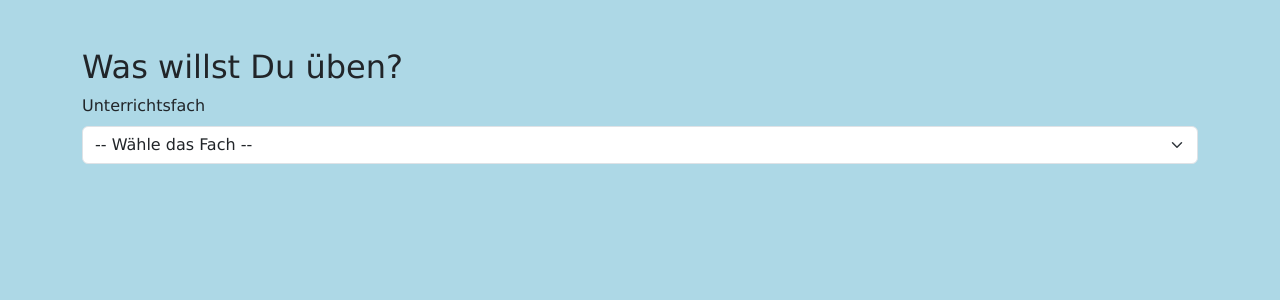
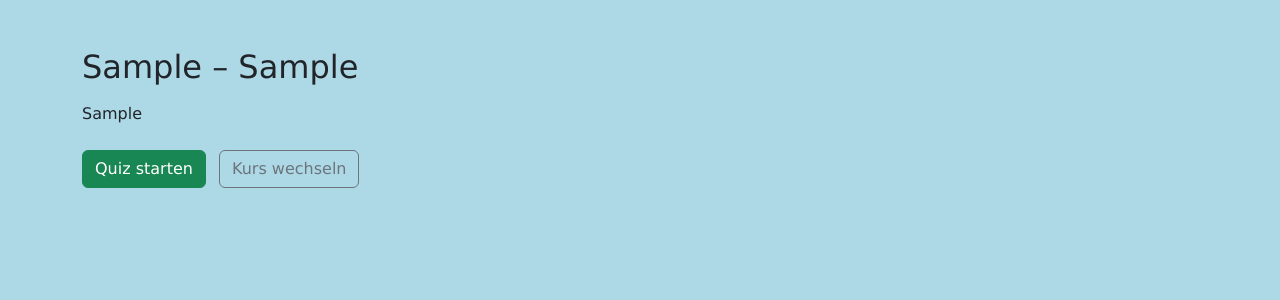
Before and after one commit to UweHMaier/myx2025, a Django app: template myx_stud/templates/kurs.html in a window 1280 px wide. Shown: the part 69-369 px from the top of the page. Run offline with Django 5.2, Linux system fonts and the light colour scheme; tables that the repository leaves empty hold one stand-in row (values such as "Sample post"); the template is opened without the code that fills it: values that come from a table or form of the project are taken from there, most other values are stand-ins (such as "Sample title", 1, 10 or a date in 2020).

Commit message:
neue Bezeichnungen und Datenbank

```diff
--- a/myx_stud/models.py
+++ b/myx_stud/models.py
@@ -1,9 +1,23 @@
 from django.db import models
 import uuid
-from datetime import date
 
 
-# Create your models here.
+# Tabelle für die Kurse
+class Kurse(models.Model):
+    # Primärschlüssel als UUID
+    id = models.UUIDField(primary_key=True, default=uuid.uuid4, editable=False)
+    # automatisch beim Anlegen gesetzt (Datum + Uhrzeit)
+    created_at = models.DateTimeField(auto_now_add=True)
+    fach = models.CharField(max_length=200,verbose_name="Fach")
+    kurs = models.CharField(max_length=200, verbose_name="Kurs")
+    intro = models.TextField(blank=True)
+
+    def __str__(self):
+        return f"{self.fach} – {self.kurs}"
+
+
+
+# Tabelle für die Übungsaufgaben
 class QuizQuestion(models.Model):
     # Primärschlüssel als UUID
 
@@ -17,8 +31,9 @@
     # automatisch beim Anlegen gesetzt (Datum + Uhrzeit)
     created_at = models.DateTimeField(auto_now_add=True)
     title = models.CharField(max_length=200)
-    topic = models.CharField(max_length=200)
-    goal = models.CharField(max_length=200)
+    fach = models.CharField(max_length=200,verbose_name="Fach")
+    kurs = models.CharField(max_length=200, verbose_name="Kurs")
+    level = models.CharField(max_length=200, verbose_name="Level")
     text = models.CharField(max_length=1000, blank=True)
     image = models.ImageField(upload_to='quiz_images/', blank=True, null=True)
     question = models.CharField(max_length=1000, blank=True)
@@ -36,8 +51,9 @@
     session_id = models.CharField(max_length=200, default="Default text")   # Django-Session-Key
     quiz_id = models.CharField(max_length=200, default="Default text")      # für jeden Quiz Durchgang
     item_id = models.CharField(max_length=200, default="Default text")
-    topic = models.CharField(max_length=200, default="Default text")
-    goal = models.CharField(max_length=200, default="Default text")
+    fach = models.CharField(max_length=200, default="Default text", verbose_name="Fach")
+    kurs = models.CharField(max_length=200, default="Default text", verbose_name="Kurs")
+    level = models.CharField(max_length=200, default="Default text", verbose_name="Level")
     text = models.CharField(max_length=1000, default="Default text")
     image = models.ImageField(upload_to='quiz_images/', blank=True, null=True)
     question = models.CharField(max_length=1000, default="Default text")
--- a/myx_stud/templates/base.html
+++ b/myx_stud/templates/base.html
@@ -28,7 +28,7 @@
             <div class="collapse navbar-collapse" id="navbarNav">
                 <ul class="navbar-nav ms-auto">
                     <li class="nav-item"><a class="nav-link" href="{% url 'home' %}">Home</a></li>
-                    <li class="nav-item"><a class="nav-link" href="{% url 'kurs_view' %}">Kurs</a></li>
+                    <li class="nav-item"><a class="nav-link" href="{% url 'kurs' %}">Kurs</a></li>
                     <li class="nav-item"><a class="nav-link">Info</a></li>
                 </ul>
             </div>
--- a/myx_stud/templates/home.html
+++ b/myx_stud/templates/home.html
@@ -8,7 +8,7 @@
     <h2>Bist du bereit?</h2>
     <img src="{% static 'images/kraft.png' %}" alt="stark" width="150" class="img-fluid">
     <div class="center">
-        <a href="{% url 'kurs_view' %}" class="btn btn-info" role="button">Ja klar!</a>
+        <a href="{% url 'kurswahl' %}" class="btn btn-info" role="button">Ja klar!</a>
     </div>
 
 </div>
--- a/myx_stud/templates/kurs.html
+++ b/myx_stud/templates/kurs.html
@@ -1,88 +1,14 @@
-<!-- kurs.html -->
+<!-- templates/kurs.html -->
 {% extends 'base.html' %}
-{% block title %}Training starten{% endblock %}
-
+{% block title %}Kurs{% endblock %}
 {% block content %}
 <div class="container mt-5">
-    <h2>Was willst Du üben?</h2>
+  <h2>{{ kurs.fach }} – {{ kurs.kurs }}</h2>
+  <p class="mt-3">{{ kurs.intro|default:"Keine Beschreibung." }}</p>
 
-    {% if error %}
-      <div class="alert alert-warning">{{ error }}</div>
-    {% endif %}
-
-    <form method="post" id="quiz-form">
-        {% csrf_token %}
-
-        <!-- Topic selector -->
-        <div class="mb-3">
-            <label for="topic" class="form-label">Unterrichtsfach</label>
-            <select name="topic" id="topic" class="form-select" required>
-                <option value="">-- Wähle das Fach --</option>
-                {% for topic in topics %}
-                    <option value="{{ topic }}" {% if topic == selected_topic %}selected{% endif %}>
-                        {{ topic }}
-                    </option>
-                {% endfor %}
-            </select>
-        </div>
-
-        <!-- Goal selector (initially hidden) -->
-        <div class="mb-3" id="goal-container" style="display: none;">
-            <label for="goal" class="form-label">Unterrichtsthema</label>
-            <select name="goal" id="goal" class="form-select" required>
-                <option value="">-- Wähle das Thema --</option>
-                {% if selected_goal %}
-                    <option value="{{ selected_goal }}" selected>{{ selected_goal }}</option>
-                {% endif %}
-            </select>
-        </div>
-
-        <!-- Start button (initially hidden) -->
-        <button type="submit" class="btn btn-success" id="start-button" style="display: none;">
-            Los geht's!
-        </button>
-    </form>
+  <form method="get" action="{% url 'quiz_view' %}" class="mt-4">
+    <button class="btn btn-success" type="submit">Quiz starten</button>
+    <a class="btn btn-outline-secondary ms-2" href="{% url 'kurswahl' %}">Kurs wechseln</a>
+  </form>
 </div>
-
-<!-- JavaScript: load goals and toggle visibility -->
-<script>
-    const topicSelect = document.getElementById('topic');
-    const goalSelect = document.getElementById('goal');
-    const goalContainer = document.getElementById('goal-container');
-    const startButton = document.getElementById('start-button');
-
-    topicSelect.addEventListener('change', function () {
-        const topic = this.value;
-
-        if (!topic) {
-            goalContainer.style.display = 'none';
-            startButton.style.display = 'none';
-            return;
-        }
-
-        goalContainer.style.display = 'block';
-        goalSelect.innerHTML = '<option value="">Loading...</option>';
-        startButton.style.display = 'none';
-
-        fetch('/quiz/ajax/get-goals/?topic=' + encodeURIComponent(topic))
-            .then(response => response.json())
-            .then(data => {
-                goalSelect.innerHTML = '<option value="">-- Wähle das Thema --</option>';
-                data.goals.forEach(goal => {
-                    const option = document.createElement('option');
-                    option.value = goal;
-                    option.textContent = goal;
-                    goalSelect.appendChild(option);
-                });
-            });
-    });
-
-    goalSelect.addEventListener('change', function () {
-        if (this.value) {
-            startButton.style.display = 'inline-block';
-        } else {
-            startButton.style.display = 'none';
-        }
-    });
-</script>
 {% endblock %}
--- a/myx_stud/templates/quiz/quiz_complete.html
+++ b/myx_stud/templates/quiz/quiz_complete.html
@@ -4,13 +4,13 @@
 {% block content %}
 <div class="text-center mt-5">
     <h2>🎉 Ende dieser Übung</h2>
-    <p><strong>Fach: </strong> {{ topic }}<br>
-        <strong>Thema: </strong> {{ goal }}</p>
+    <p><strong>Fach: </strong> {{ fach }}<br>
+        <strong>Kurs: </strong> {{ kurs }}</p>
     <p class="lead">Du hast {{ correct }} von {{ total }} Aufgaben korrekt bearbeitet.</p>
 
     <p>Gesamt-Score: {{ score_sum }}</p>
     <p>Durchschnittlicher Score pro Aufgabe: {{ avg_score }}</p>
 
-    <a href="{% url 'kurs_view' %}" class="btn btn-primary">Zur Kursübersicht</a>
+    <a href="{% url 'kurs' %}" class="btn btn-primary">Zur Kursübersicht</a>
 </div>
 {% endblock %}
--- a/myx_stud/urls.py
+++ b/myx_stud/urls.py
@@ -1,13 +1,14 @@
 from django.urls import path
-from .views.views import home, get_goals_for_topic, kurs_view, quiz_complete
+from .views.views import home, kurs, get_kurse_for_fach, kurswahl, quiz_complete
 
 from .views.quizview import quiz_view
 
 
 urlpatterns = [
     path("", home, name="home"),
-    path("kurs/", kurs_view, name="kurs_view"),
+    path("kurswahl/", kurswahl, name="kurswahl"),
+    path("kurs/", kurs, name="kurs"),
     path("quiz/view/", quiz_view, name="quiz_view"),
     path('quiz/complete/', quiz_complete, name='quiz_complete'),
-    path('quiz/ajax/get-goals/', get_goals_for_topic, name='get_goals_for_topic'),
+    path("quiz/ajax/get-kurse/", get_kurse_for_fach, name="get_kurse_for_fach"),
 ]
--- a/myx_stud/views/quizview.py
+++ b/myx_stud/views/quizview.py
@@ -1,10 +1,13 @@
 import uuid
-from django.shortcuts import render, redirect
-from ..models import QuizQuestion, QuestionLog
+from django.contrib import messages
+from django.shortcuts import redirect, get_object_or_404, render
+from ..models import QuizQuestion, QuestionLog, Kurse
 from django.utils import timezone
 from ..utils.functions import get_feedback_unified
 from datetime import datetime
 
+SESSION_KURS_KEY = "current_kurs_id"
+SESSION_QUIZ_ID = "quiz_run_id"
 
 # -------- Session-Bucket Helpers --------
 
@@ -63,8 +66,9 @@
         session_id=meta["session_id"],
         quiz_id=quiz_id,
         item_id=item_id,
-        topic=meta.get("topic", "Default text"),
-        goal=meta.get("goal", "Default text"),
+        fach=meta.get("fach", "Default text"),
+        kurs=meta.get("kurs", "Default text"),
+        level=meta.get("level", "Default text"),
         text=meta.get("text", ""),
         image=meta.get("image"),
         question=meta.get("question", ""),
@@ -128,17 +132,40 @@
 # --- Eigentliche Quiz View ---
 
 def quiz_view(request):
-    topic = request.session.get('quiz_topic')
-    goal = request.session.get('quiz_goal')
+
+
+    # Kurs aus der Session holen
+    kurs_id = request.session.get(SESSION_KURS_KEY)
+    if not kurs_id:
+        messages.info(request, "Bitte zuerst einen Kurs auswählen.")
+        return redirect("kurswahl")
+
+    # quiz_fach/quiz_kurs einmalig aus Kurse setzen (und Run initialisieren)
+    if not request.session.get('quiz_fach') or not request.session.get('quiz_kurs'):
+        k = get_object_or_404(Kurse, id=kurs_id)
+        request.session['quiz_fach'] = k.fach
+        request.session['quiz_kurs'] = k.kurs
+        request.session['quiz_index'] = 0
+        request.session['score_sum'] = 0.0
+        request.session['items_scored'] = 0
+        request.session[SESSION_QUIZ_ID] = uuid.uuid4().hex
+        request.session.modified = True
+
+    fach = request.session.get('quiz_fach')
+    kurs = request.session.get('quiz_kurs')
 
     questions = list(
         QuizQuestion.objects.filter(
             active=True,
-            topic=topic,
-            goal=goal
+            fach=fach,
+            kurs=kurs
         ).order_by('id')
     )
+
     total_questions = len(questions)
+    if total_questions == 0:
+        messages.warning(request, "Für diesen Kurs sind noch keine aktiven Fragen hinterlegt.")
+        return redirect('kurs')
     current_index = request.session.get('quiz_index', 0)
 
     if current_index >= total_questions:
@@ -154,10 +181,10 @@
         request.session.create()
     session_id = request.session.session_key  # SessionID = Browser-Sitzung
 
-    quiz_id = request.session.get('quiz_run_id')  # QuizID = Run-UUID
+    quiz_id = request.session.get(SESSION_QUIZ_ID)  # QuizID = Run-UUID
     if not quiz_id:
         quiz_id = uuid.uuid4().hex
-        request.session['quiz_run_id'] = quiz_id
+        request.session[SESSION_QUIZ_ID] = quiz_id
 
     item_id = str(current_question.item_id)
 
@@ -206,8 +233,9 @@
             # 4) Persistieren & weiter
             meta = {
                 "session_id": session_id,
-                "topic": current_question.topic,
-                "goal": current_question.goal,
+                "fach": current_question.fach,
+                "kurs": current_question.kurs,
+                "level": getattr(current_question, "level", ""),
                 "text": current_question.text,
                 "image": current_question.image,
                 "question": current_question.question,
```
Also changed, not shown: myx_stud/admin.py (+21 -12 lines), myx_stud/templates/kurswahl.html (added, +66 -0 lines), myx_stud/views/views.py (+80 -65 lines), myx_stud/migrations/0001_initial.py, myx_stud/migrations/0002_rename_feedback1_rating_questionlog_item_rating_and_more.py (deleted).
